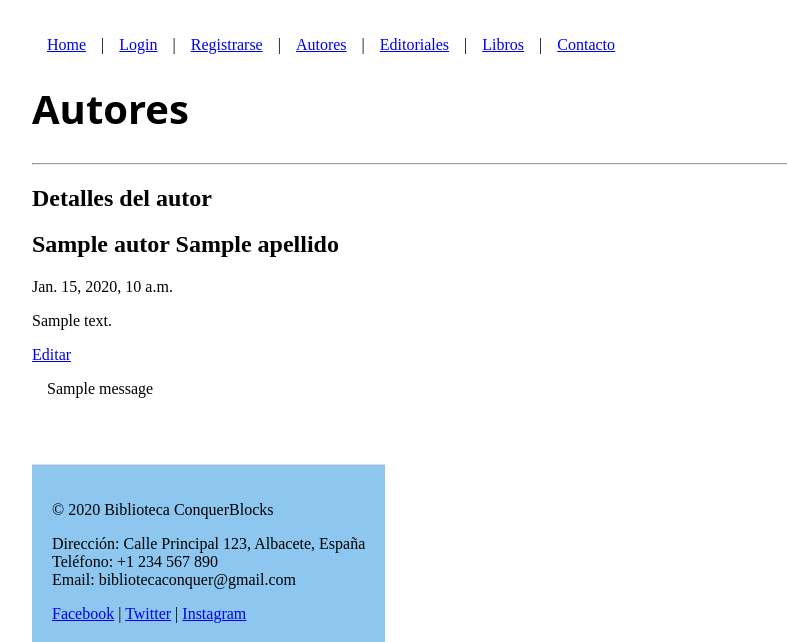
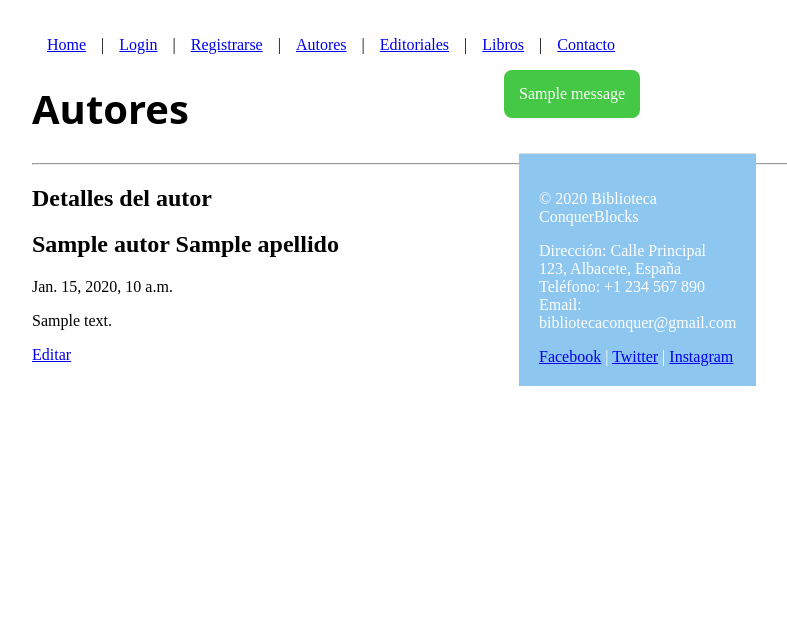
Before and after one commit to jesuslj0/django_library, a Django app: template project_books/project_books/templates/autor/AutorDetail.html in a window 1280 px wide. Shown: the top 642 px of the page, without its empty margins (8-795 px from the left). Run offline with Django 3.2, Linux system fonts and the light colour scheme; the template is opened without the code that fills it: most values are stand-ins (such as "Sample title", 1, 10 or a date in 2020); one stand-in notice (Sample message) is shown.

Commit message:
Añadiendo messages a Login, Logout y Contact

```diff
--- a/project_books/project_books/settings.py
+++ b/project_books/project_books/settings.py
@@ -44,7 +44,6 @@ LOGOUT_REDIRECT_URL = 'login'
 DEBUG = env('DEBUG')
 
 ALLOWED_HOSTS = []
-
 
 # Application definition
 
@@ -196,4 +195,7 @@ EMAIL_BACKEND = 'django.core.mail.backends.smtp.EmailBackend'
 EMAIL_HOST = 'smtp.gmail.com'
 EMAIL_PORT = 587
 EMAIL_USE_TLS = True
-EMAIL_HOST_USER = 'jesuslopj0@gmail.com'
+EMAIL_HOST_USER = env('EMAIL_HOST_USER')
+
+#Messages Configuration
+MESSAGE_STORAGE = 'django.contrib.messages.storage.session.SessionStorage'
--- a/project_books/project_books/static/project_books/css/styles.css
+++ b/project_books/project_books/static/project_books/css/styles.css
@@ -54,7 +54,7 @@ div#session {
     top: 15px;
     right: 30px;
     background-color: #7de4e9;
-    padding: 8px 16px;
+    padding: 0px 16px;
     border-radius: 12px;
 }
 
@@ -62,3 +62,13 @@ div#session {
     max-width: 700px;
     height: auto;
 }
+
+.success {
+    background-color: rgba(23, 187, 23, 0.8);
+    border-radius: 8px;
+    color: white;
+    padding: 15px;
+    position: absolute;
+    top: 70px;
+    left: 40%;
+}
--- a/project_books/project_books/templates/layout_basic.html
+++ b/project_books/project_books/templates/layout_basic.html
@@ -6,7 +6,7 @@
     <title>{% block title %}Title Default{% endblock  %}</title>
 
     {% load static %}
-    <link rel="stylesheet" href="{% static 'project_books/css/styles.css' %}?v=1.4">
+    <link rel="stylesheet" href="{% static 'project_books/css/styles.css' %}?v=1.3">
 </head>
 <body>
     <ul>
@@ -42,11 +42,9 @@
     </div>
 
     {% if messages %}
-    <ul>
         {% for message in messages %}
-            <li{% if message.tags %} class="{{ message.tags }}"{% endif %}>{{ message }}</li>
+            <span{% if message.tags %} class="{{ message.tags }}"{% endif %}>{{ message }}</li>
         {% endfor %}
-    </ul>
     {% endif %}
 
     {% if request.user.is_authenticated %}
```
Also changed, not shown: project_books/project_books/views.py (+49 -11 lines), project_books/db.library.sqlite3.
